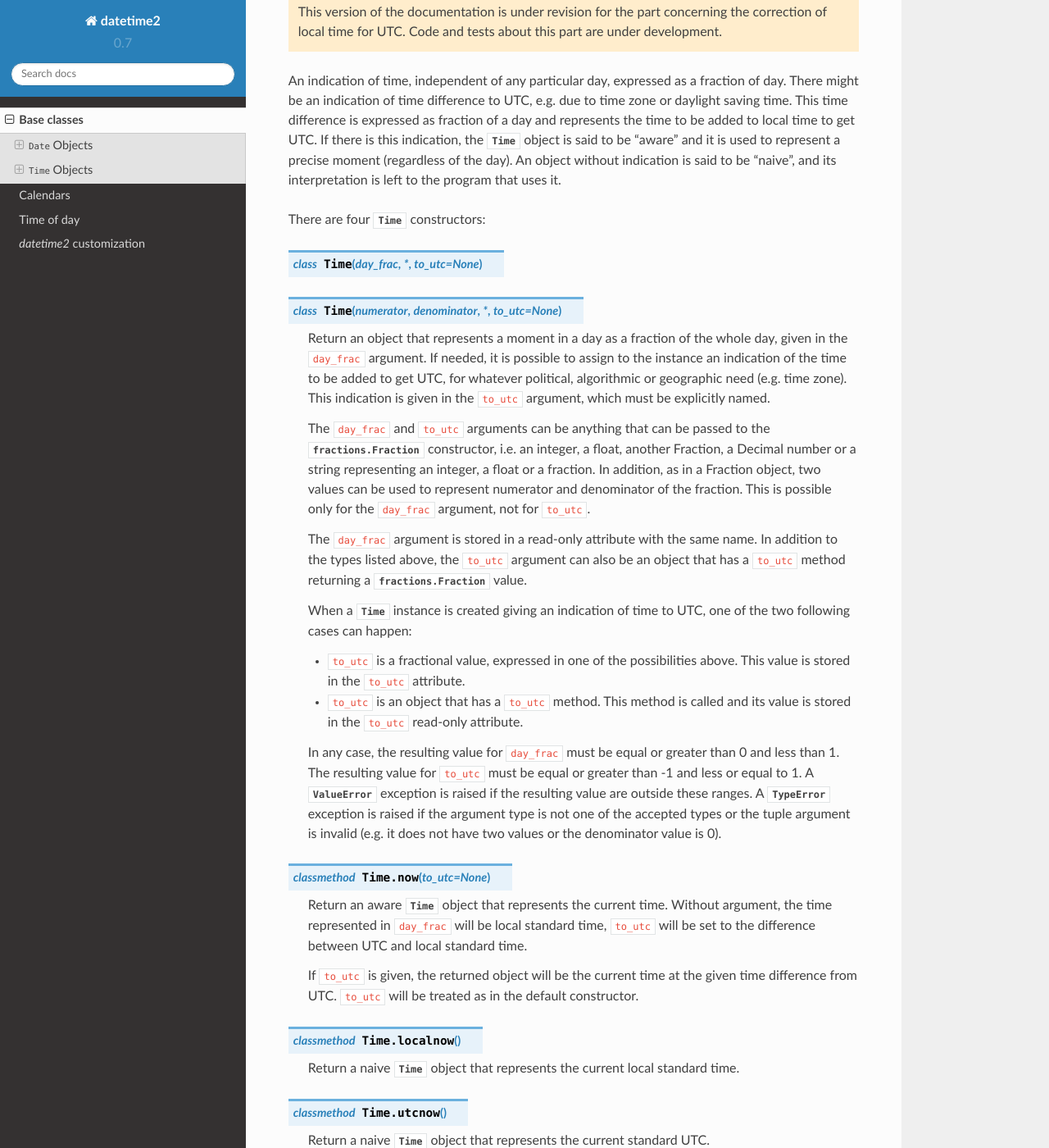
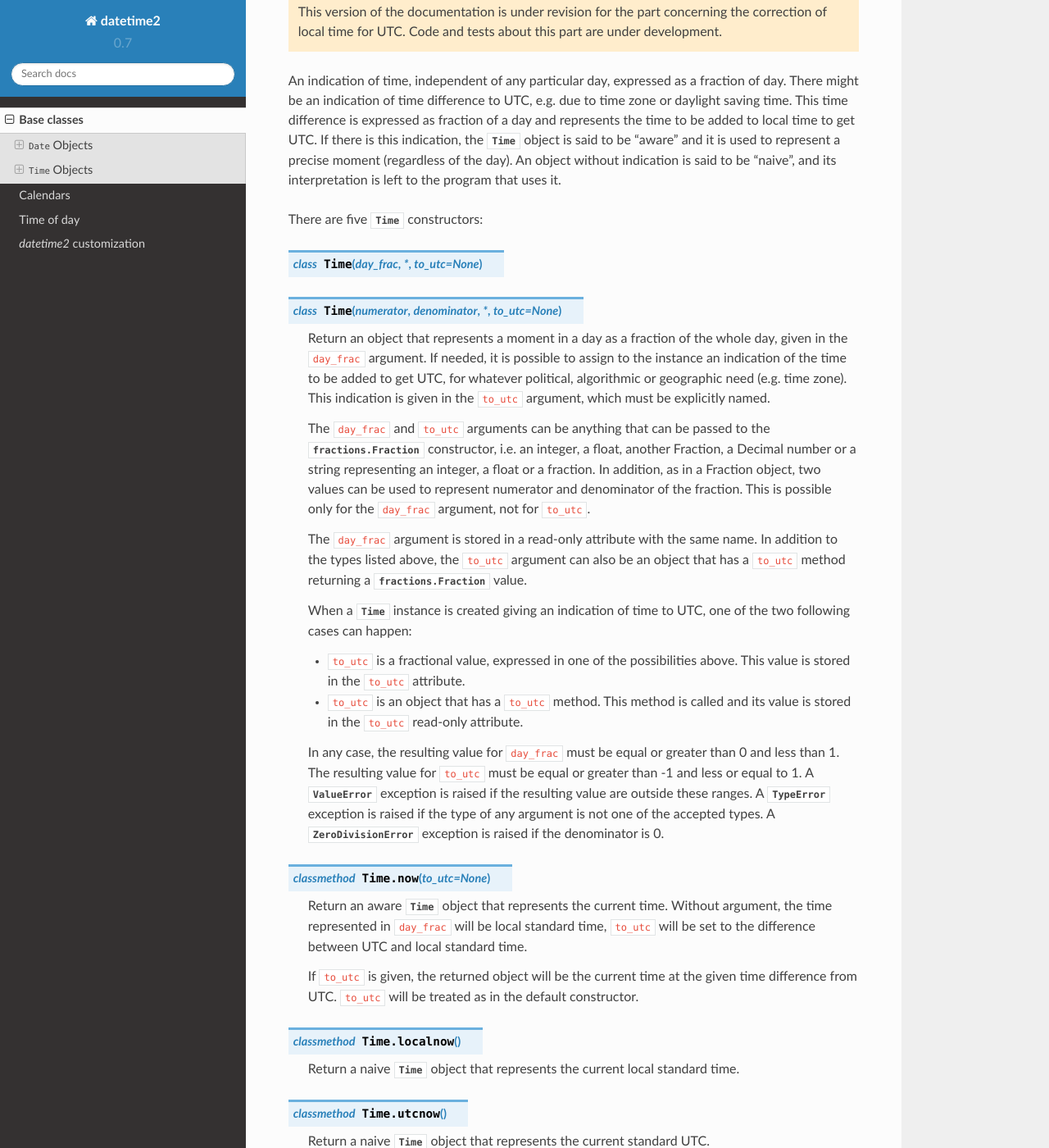
Before and after one commit to fricciardi/datetime2, a Sphinx documentation site: the page built from docs/base_classes.rst, in a window 1280 px wide and 1400 px high, scrolled down 2139 px. Shown: the whole window at 82% size. Built offline with Sphinx 7.4.7 and the Read the Docs theme 2.0.0, drawn with Linux system fonts in a browser that asks for light colours.

```diff
--- a/docs/base_classes.rst
+++ b/docs/base_classes.rst
@@ -148,7 +148,7 @@
 without indication is said to be "naive", and its interpretation is left to the
 program that uses it.
 
-There are four :class:`Time` constructors:
+There are five :class:`Time` constructors:
 
 .. class:: Time(day_frac, *, to_utc=None)
 .. class:: Time(numerator, denominator, *, to_utc=None)
@@ -186,9 +186,8 @@
    than 0 and less than 1. The resulting value for ``to_utc`` must be equal or greater
    than -1 and less or equal to 1. A :exc:`ValueError` exception is raised if the
    resulting value are outside these ranges. A :exc:`TypeError` exception is
-   raised if the argument type is not one of the accepted types or the tuple
-   argument is invalid (e.g. it does not have two values or the denominator
-   value is 0).
+   raised if the type of any argument is not one of the accepted types. A
+   :exc:`ZeroDivisionError` exception is raised if the denominator is 0.
 
 .. classmethod:: Time.now(to_utc=None)
 
```
Also changed, not shown: other parts of docs/base_classes.rst (+3 -0 lines), 1 other file.
